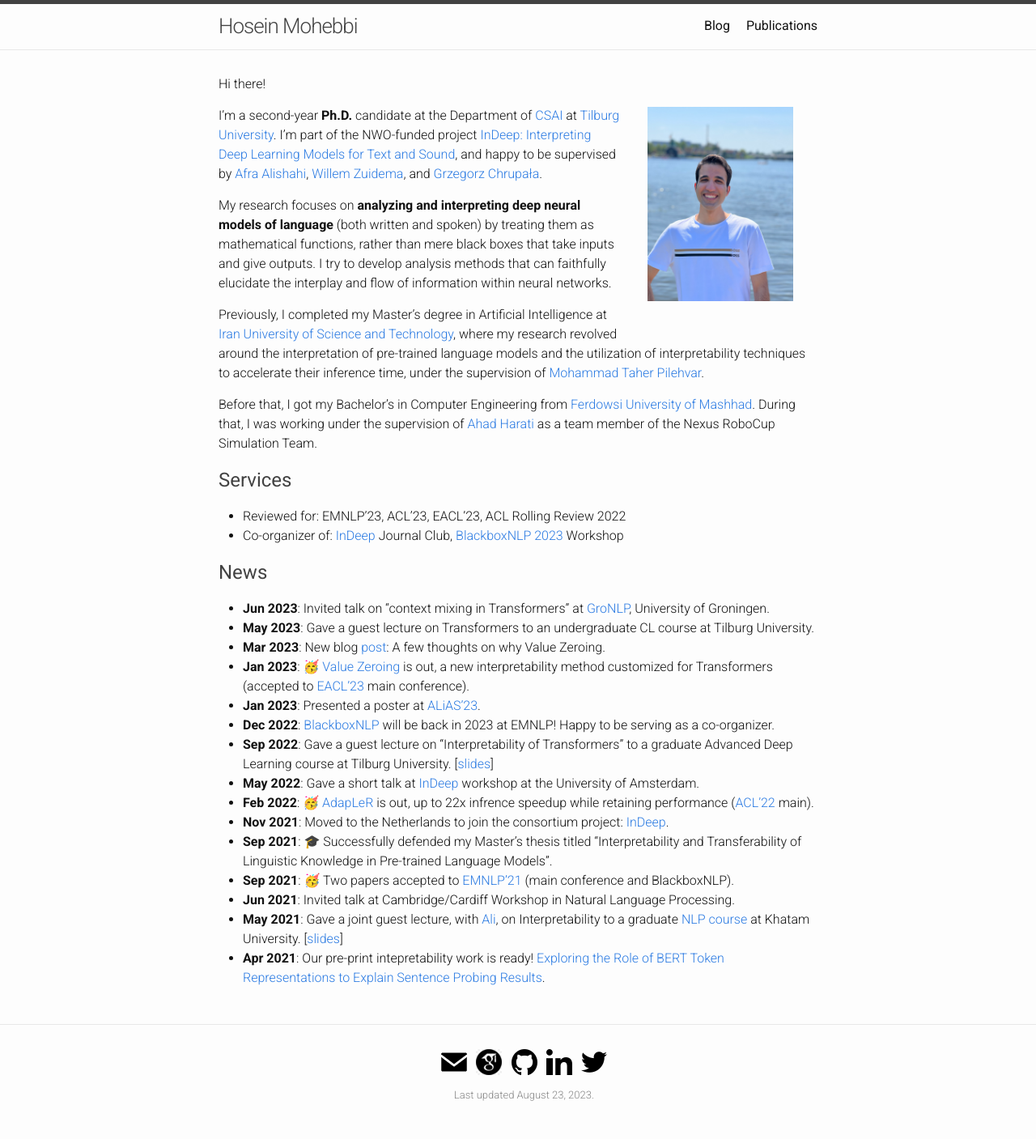
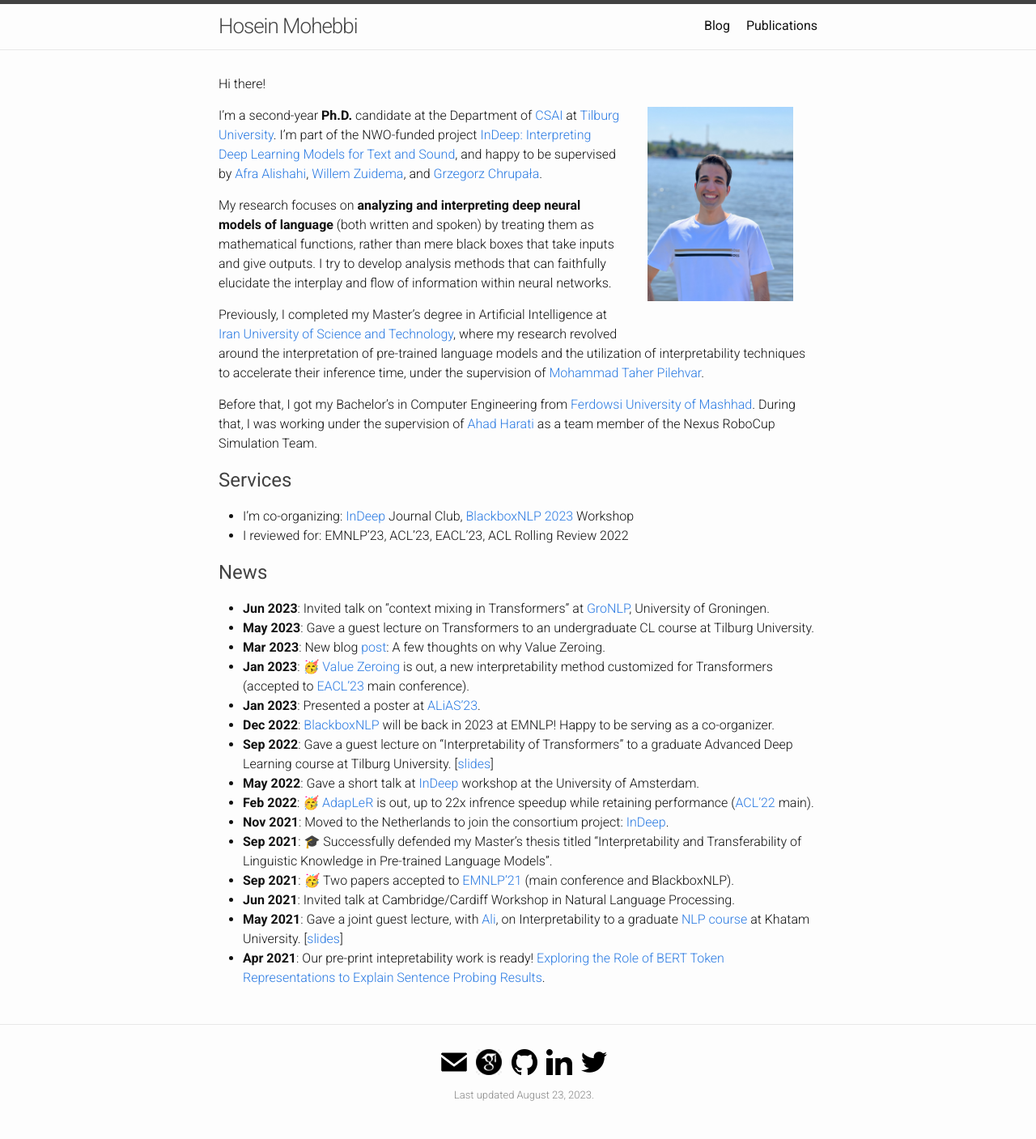
Before and after one commit to hmohebbi/hmohebbi.github.io, a Jekyll site: the page built from index.md, in a window 1280 px wide. Shown: the whole page at 81% size. Built offline with Jekyll 4.4.1, drawn with Linux system fonts in a browser that asks for light colours.

Commit message:
Update index.md

```diff
--- a/index.md
+++ b/index.md
@@ -32,8 +32,8 @@ Before that, I got my Bachelor’s in Computer Engineering from [Ferdowsi Univer
 
 
 ## <span style="color:#424242">Services </span>
-* Reviewed for: EMNLP'23, ACL'23, EACL'23, ACL Rolling Review 2022
-* Co-organizer of: [InDeep](https://projects.illc.uva.nl/indeep/) Journal Club, [BlackboxNLP 2023](https://blackboxnlp.github.io/) Workshop
+* I'm co-organizing: [InDeep](https://projects.illc.uva.nl/indeep/) Journal Club, [BlackboxNLP 2023](https://blackboxnlp.github.io/) Workshop
+* I reviewed for: EMNLP'23, ACL'23, EACL'23, ACL Rolling Review 2022
 
 ## <span style="color:#424242">News </span>
 * __Jun 2023__: Invited talk on "context mixing in Transformers" at [GroNLP](https://www.rug.nl/research/clcg/research/cl/), University of Groningen.
```
